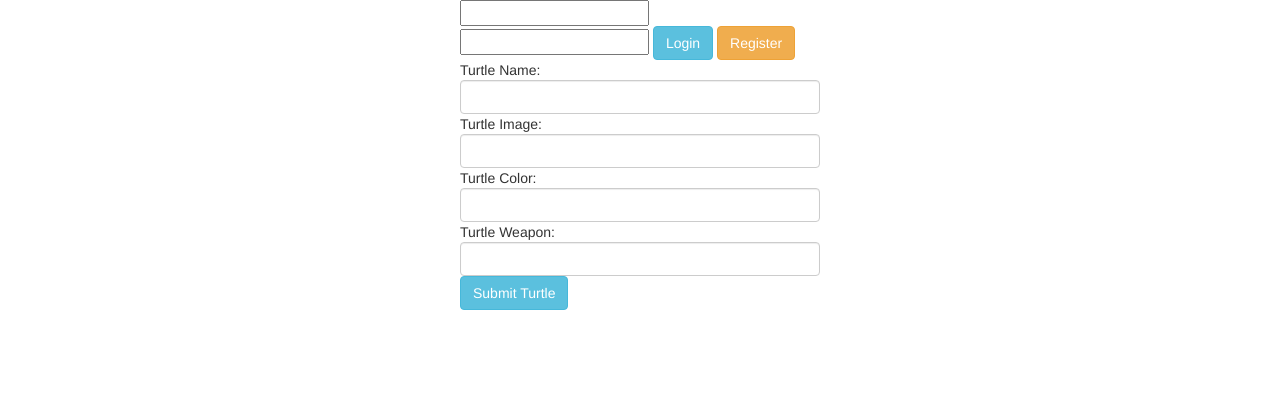
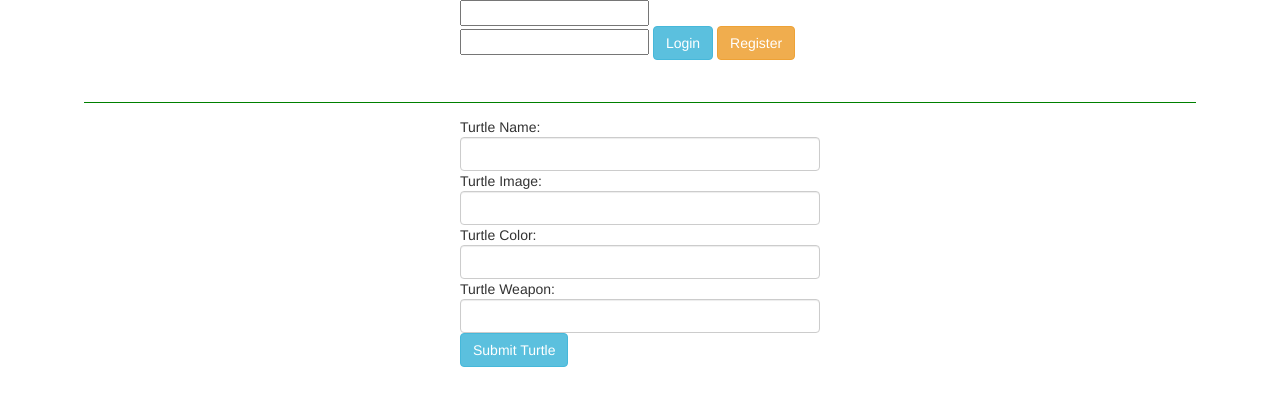
Before and after one commit to cfunkles/i-like-turtles, a website: page public/index.html in a window 1280 px wide. Drawn offline with nearby package versions, Linux system fonts and the light colour scheme; no server answers.

Commit message:
Fixed JS file link order issue, and CSS file typo.

```diff
--- a/public/index.html
+++ b/public/index.html
@@ -4,12 +4,11 @@
 	<meta charset="UTF-8">
 	<title>I Like Turtles</title>
 	<link rel="stylesheet" href="https://maxcdn.bootstrapcdn.com/bootstrap/3.3.7/css/bootstrap.min.css">
-	<link rel="stylesheet" type="text/css" href="turle.css">
+	<link rel="stylesheet" type="text/css" href="turtle.css">
 	<script
 		src="https://code.jquery.com/jquery-3.2.1.min.js"
 		integrity="sha256-hwg4gsxgFZhOsEEamdOYGBf13FyQuiTwlAQgxVSNgt4="
 		crossorigin="anonymous"></script>
-	<script type="text/javascript" src="turtles.js"></script>
 </head>
 <body>
 	<!--turtle template is read by jQuery and injected with turtle info then appened to div with the id output-->
@@ -62,5 +61,6 @@
 			</div>
 		</div>
 	</div>
+	<script type="text/javascript" src="turtles.js"></script>
 </body>
 </html>
```
Also changed, not shown: templates/details.html (+1 -1 lines).
